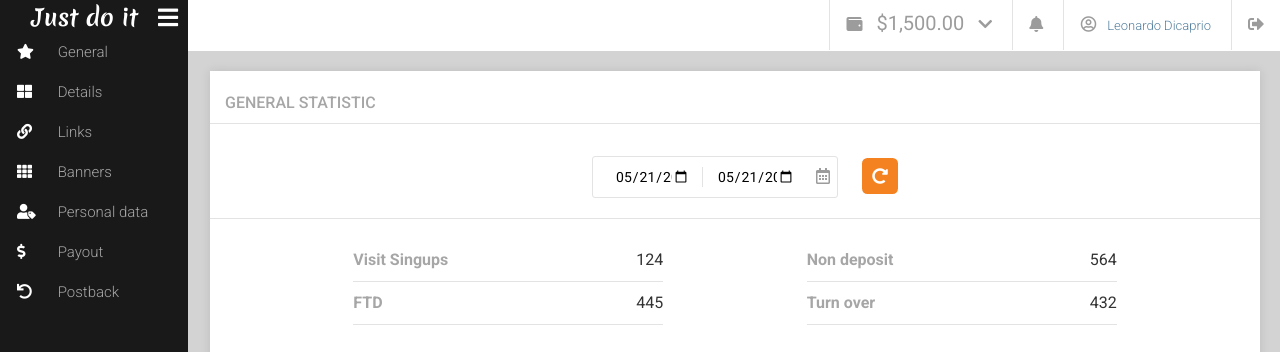
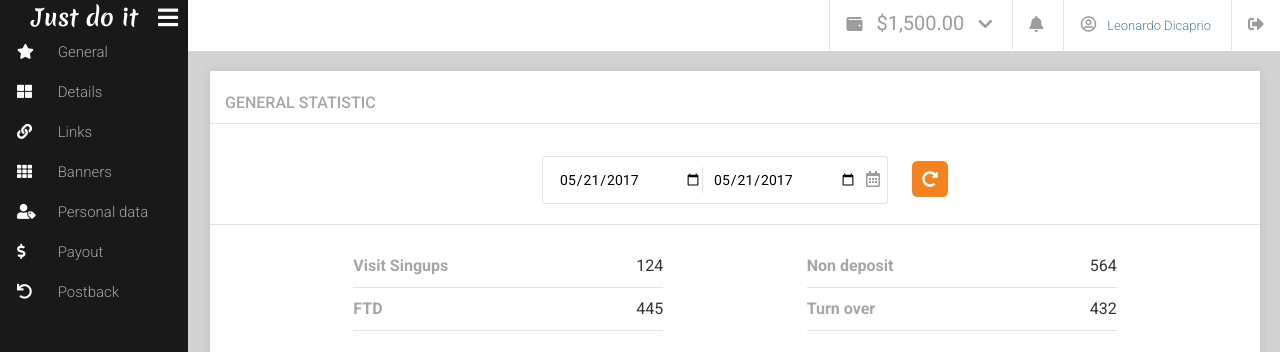
Before and after one commit to inspirer10/solo-project, a website: page index.html in a window 1280 px wide. Shown: the top 352 px of the page. Drawn offline with Linux system fonts and the light colour scheme.

Commit message:
Redesign calendar

```diff
--- a/sass/sections/_secstats.scss
+++ b/sass/sections/_secstats.scss
@@ -40,21 +40,23 @@
 }
 
 input {
-    width: 100px;
+    width: 150px;
     border-right: 1px solid #ccc;
     display: inline-block;
-    padding: 1px 12px;
+    padding: 4px 0;
     cursor: pointer;
     border: 0px;
+    background: white;
 }
 
 .left {
+    padding-left: 6px;
     border-right: 1px solid $border-color;
     font-size: 14px;
 }
 
 .right {
-    padding-left: 10px;
+    padding-left: 6px;
     font-size: 14px;
 }
 
```
Also changed, not shown: css/style.css, 1 other file.
